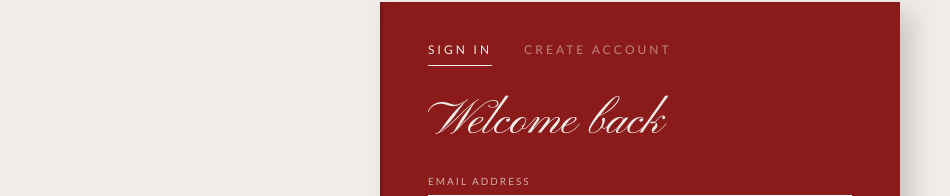
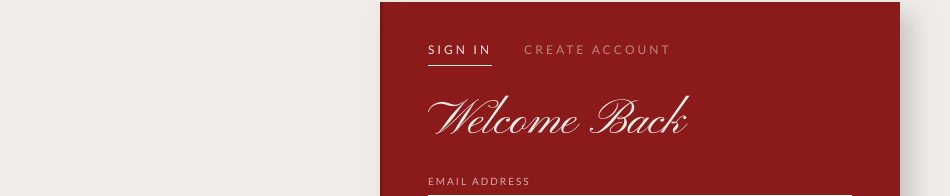
Before and after one commit to bit913srw/v0-ai-telier-sign-in-screen, a Next.js app: page / in a window 1280 px wide. Shown: the part 98-294 px from the top of the page, without its empty margins (0-950 px from the left). Built offline with nearby package versions, Linux system fonts and the light colour scheme.

Commit message:
fix: capitalize "back" in welcome message
Update "Welcome back" to "Welcome Back" for consistency.

```diff
--- a/components/sign-in-form.tsx
+++ b/components/sign-in-form.tsx
@@ -21,7 +21,7 @@ export function SignInForm({ onSwitchTab }: SignInFormProps) {
         className="font-script text-4xl sm:text-5xl mb-2"
         style={{ color: "#F0EDE8" }}
       >
-        Welcome back
+        Welcome Back
       </p>
 
       <div className="flex flex-col gap-1.5">
```
